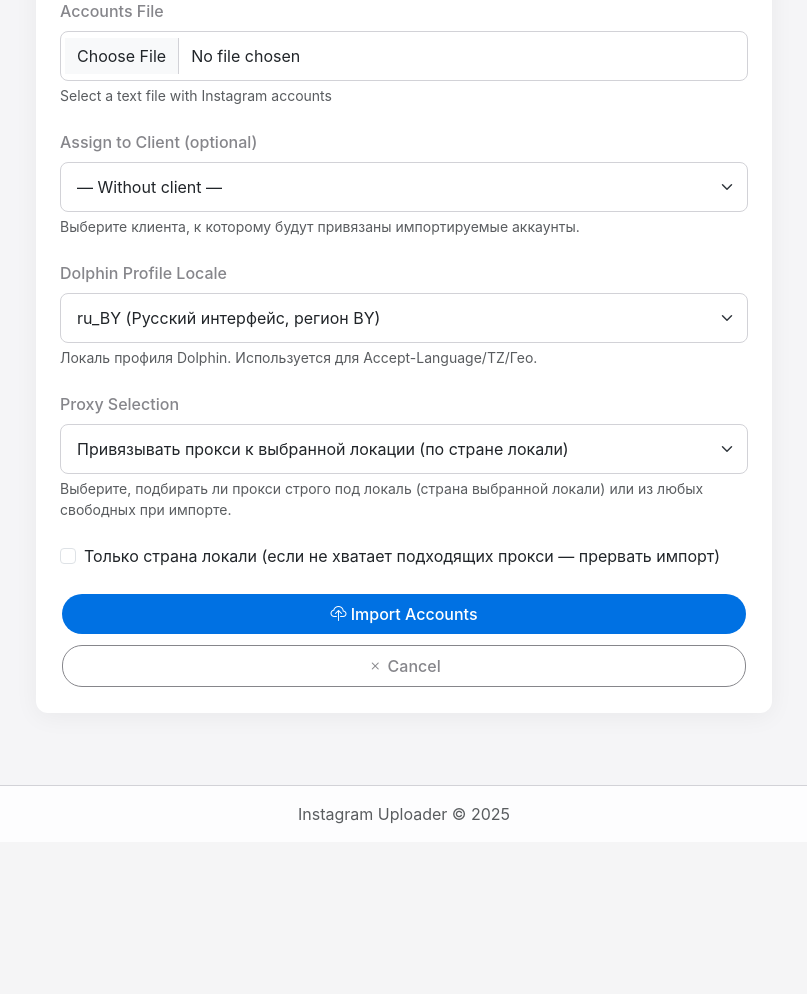
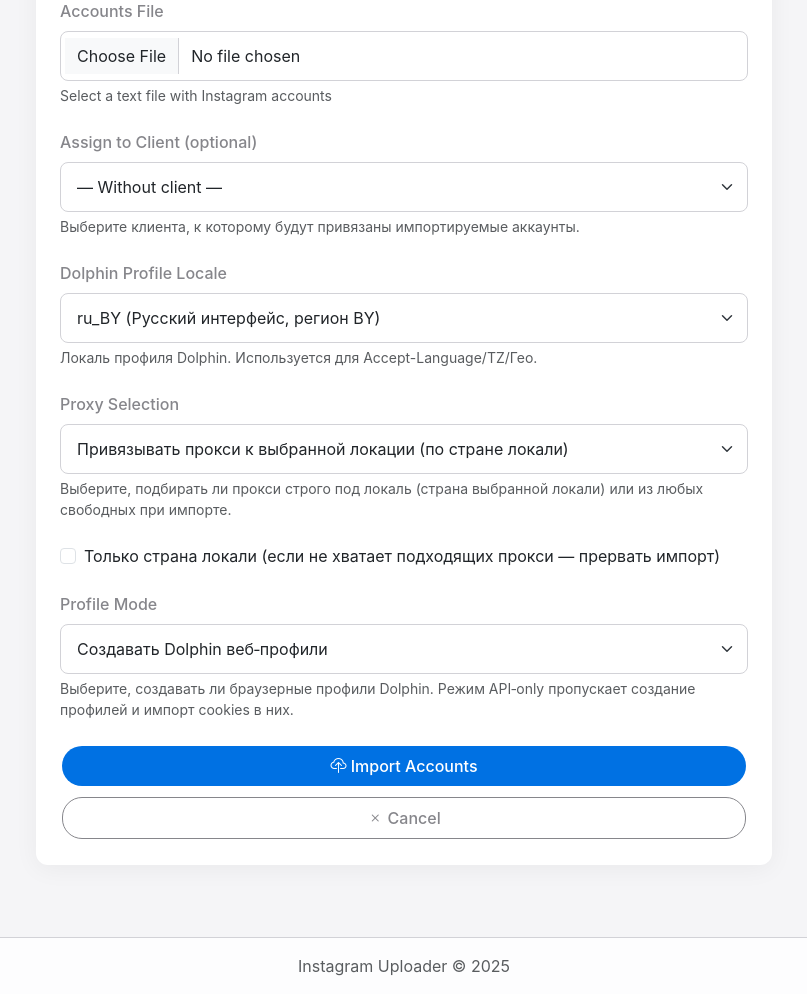
Before and after one commit to ssuvorin/instagram-mass-uploader-windows, a Django app: page /accounts/import/ in a window 1280 px wide. Shown: the part 1588-2582 px from the top of the page, without its empty margins (236-1043 px from the left). Before the commit the page ends 2412 px from the top, so only its background shows below. Run offline with Django 5.2, Linux system fonts and the light colour scheme; data that the repository does not hold is empty.

Commit message:
feat(import): add Profile Mode toggle (create profiles vs API-only) across import UIs; respect selection in standard and UA+Cookies imports

```diff
--- a/uploader/templates/uploader/import_accounts.html
+++ b/uploader/templates/uploader/import_accounts.html
@@ -188,6 +188,15 @@
 						</label>
 					</div>
 
+					<div class="mb-4">
+						<label for="profile_mode" class="form-label">Profile Mode</label>
+						<select class="form-select" id="profile_mode" name="profile_mode">
+							<option value="create_profiles" selected>Создавать Dolphin веб‑профили</option>
+							<option value="api_only">Только через API (без профилей)</option>
+						</select>
+						<div class="form-text">Выберите, создавать ли браузерные профили Dolphin. Режим API‑only пропускает создание профилей и импорт cookies в них.</div>
+					</div>
+
 					<div class="d-grid gap-2">
 						<button type="submit" class="btn btn-primary" id="submitBtn">
 							<i class="bi bi-cloud-upload"></i> Import Accounts
--- a/uploader/views_mod/accounts.py
+++ b/uploader/views_mod/accounts.py
@@ -481,6 +481,7 @@ def import_accounts(request):
         # UI params
         proxy_selection = request.POST.get('proxy_selection', 'locale_only')
         proxy_locale_strict = request.POST.get('proxy_locale_strict') == '1'
+        profile_mode = request.POST.get('profile_mode', 'create_profiles')
         # Locale: support ru_BY, en_IN, es_CL, es_MX, pt_BR
         selected_locale = request.POST.get('profile_locale', 'ru_BY')
         allowed_locales = ['ru_BY', 'en_IN', 'es_CL', 'es_MX', 'pt_BR']
@@ -908,8 +909,8 @@ def import_accounts(request):
                     assigned_proxy.save()
                     logger.info(f"[INFO] Updated proxy assignment for account {username}")
 
-                # Create Dolphin profile if API is available
-                if dolphin_available and (created or not account.dolphin_profile_id):
+                # Create Dolphin profile if API is available and profile_mode requires it
+                if profile_mode == 'create_profiles' and dolphin_available and (created or not account.dolphin_profile_id):
                     try:
                         # Create profile name with account username and random suffix
                         random_suffix = ''.join(random.choices(string.ascii_lowercase + string.digits, k=4))
@@ -1235,6 +1236,7 @@ def import_accounts_ua_cookies(request):
 		# UI params (reuse existing semantics)
 		proxy_selection = request.POST.get('proxy_selection', 'locale_only')
 		proxy_locale_strict = request.POST.get('proxy_locale_strict') == '1'
+		profile_mode = request.POST.get('profile_mode', 'create_profiles')
 		selected_locale = request.POST.get('profile_locale', 'ru_BY')
 		allowed_locales = ['ru_BY', 'en_IN', 'es_CL', 'es_MX', 'pt_BR']
 		if selected_locale not in allowed_locales:
@@ -1496,8 +1498,8 @@ def import_accounts_ua_cookies(request):
 					assigned_proxy.assigned_account = account
 					assigned_proxy.save()
 
-				# Create Dolphin profile and import cookies (always as WEB cookies)
-				if dolphin_available and (created or not account.dolphin_profile_id):
+				# Create Dolphin profile and import cookies (always as WEB cookies) if requested
+				if profile_mode == 'create_profiles' and dolphin_available and (created or not account.dolphin_profile_id):
 					try:
 						# Throttle between profile creations
 						if dolphin_created_count > 0:
```
Also changed, not shown: uploader/templates/uploader/import_accounts_bundle.html (+9 -0 lines), uploader/templates/uploader/import_accounts_ua_cookies.html (+9 -0 lines).
